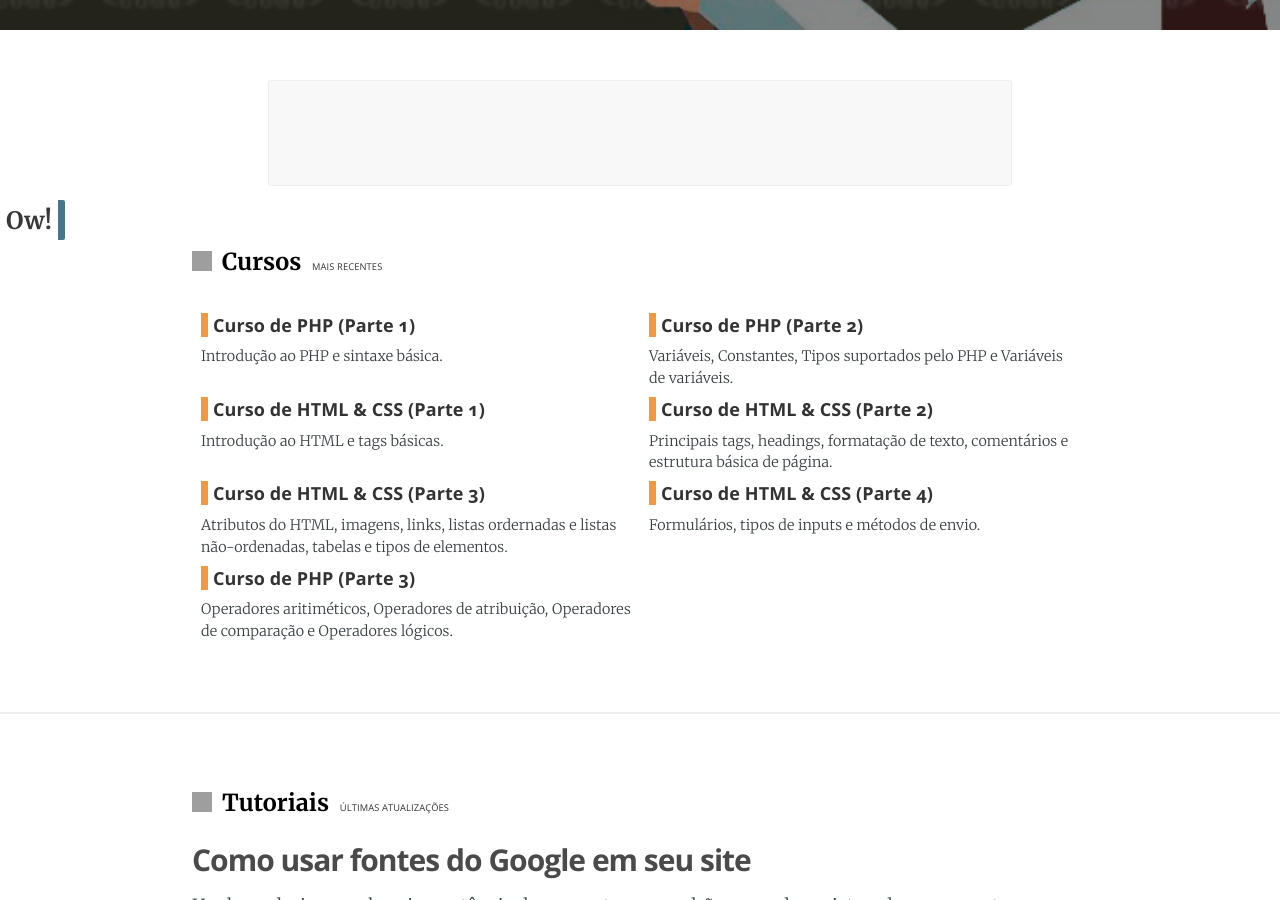
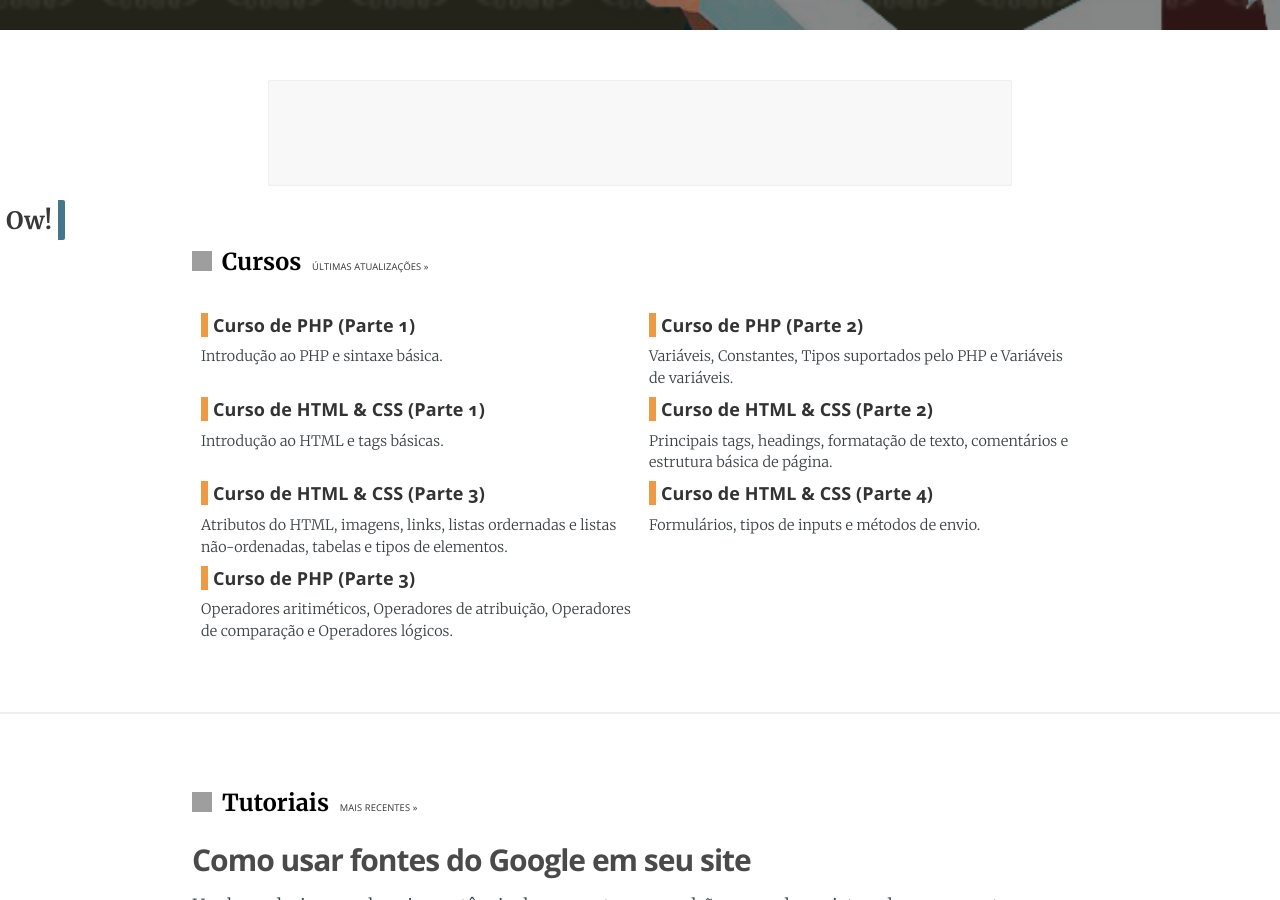
Before and after one commit to EnVolte/envolte.github.io, a Jekyll site: the page built from index.html, in a window 1280 px wide and 900 px high, scrolled down 555 px. Built offline with Jekyll 4.4.1, drawn with Linux system fonts in a browser that asks for light colours; the list of posts is cut into pages by our own code; grey boxes are pictures that could not be loaded.

Commit message:
Update index.html

```diff
--- a/index.html
+++ b/index.html
@@ -59,7 +59,7 @@
 
 	<section id="alin">
 	<main style="width: 70%; margin: 0px auto;">
-	<div class="titlep"><span class="ico" style="background-image: url('https://raw.githubusercontent.com/google/material-design-icons/master/action/2x_web/ic_code_black_48dp.png');"></span> Cursos <a href="#" style="margin: 0px 0px 3px 5px; font-weight: normal; font-size: 0.4em; font-family: Open Sans; text-transform: uppercase; color: #333;">Mais recentes</a></div>
+	<div class="titlep"><span class="ico" style="background-image: url('https://raw.githubusercontent.com/google/material-design-icons/master/action/2x_web/ic_code_black_48dp.png');"></span> Cursos <a href="#" style="margin: 0px 0px 3px 5px; font-weight: normal; font-size: 0.4em; font-family: Open Sans; text-transform: uppercase; color: #333;">Últimas atualizações &raquo;</a></div>
 	<ul id="curso">
   {% for curso in site.cursos %}
     <li>
@@ -72,11 +72,11 @@
 	</section>
 
 <br>
-<hr color="#eee" border="1px">
+<hr color="#eee" style="border-width: 1px;">
 
 <section id="alin" style="margin-bottom: 0px;">
 	<main style="width: 70%; margin: 0px auto 0px;">
-	<div class="titlep" style="margin-bottom: -30px;"><span class="ico" style="background-image: url('https://raw.githubusercontent.com/google/material-design-icons/master/action/2x_web/ic_chrome_reader_mode_black_48dp.png');"></span> Tutoriais <a href="#" style="margin: 0px 0px 3px 5px; font-size: 0.4em; color: #333; font-family: Open Sans; font-weight: normal; text-transform: uppercase;">Últimas atualizações</a></div>
+	<div class="titlep" style="margin-bottom: -30px;"><span class="ico" style="background-image: url('https://raw.githubusercontent.com/google/material-design-icons/master/action/2x_web/ic_chrome_reader_mode_black_48dp.png');"></span> Tutoriais <a href="#" style="margin: 0px 0px 3px 5px; font-size: 0.4em; color: #333; font-family: Open Sans; font-weight: normal; text-transform: uppercase;">Mais recentes &raquo;</a></div>
 	</main>
 
 		</section>
```
